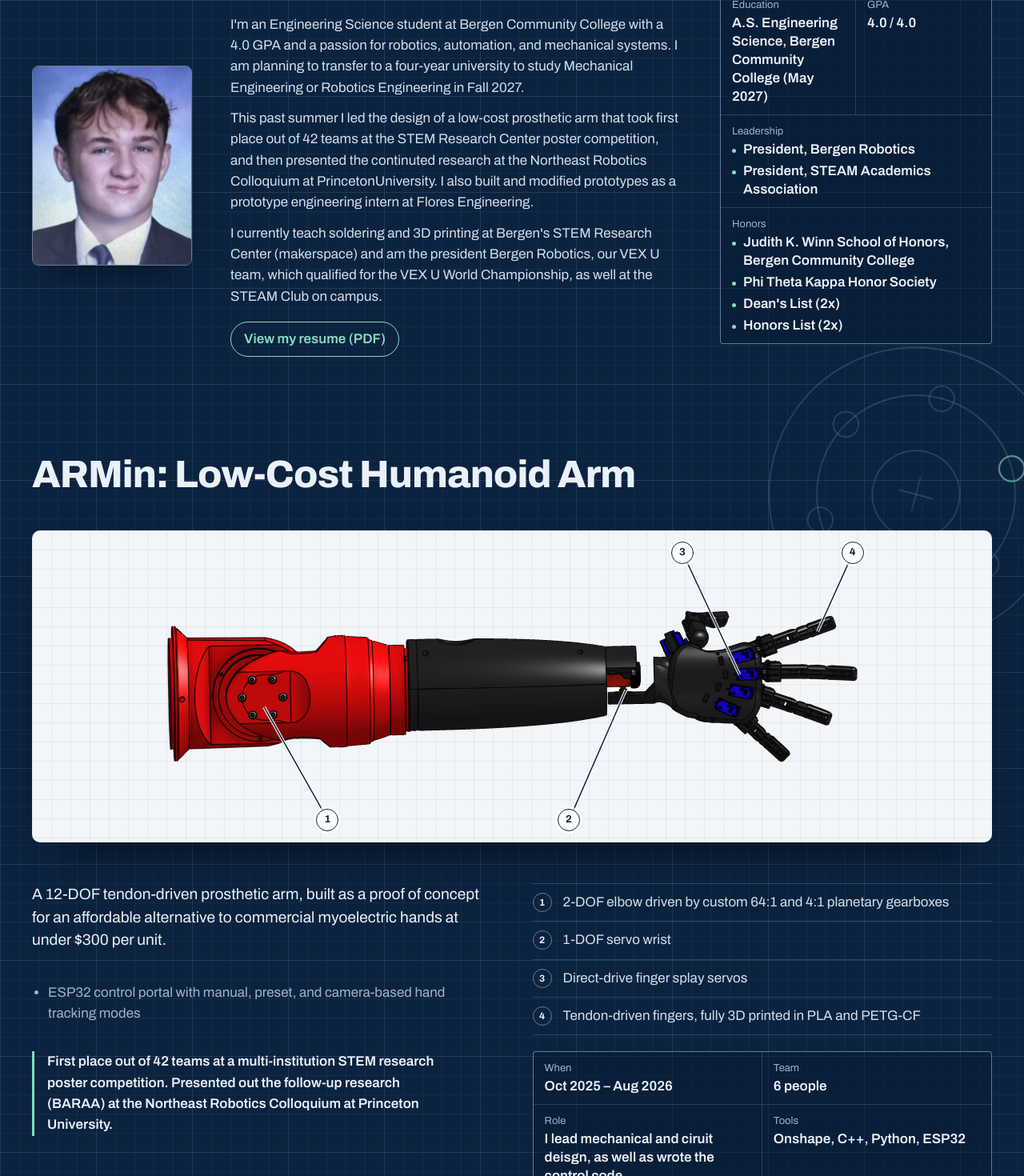
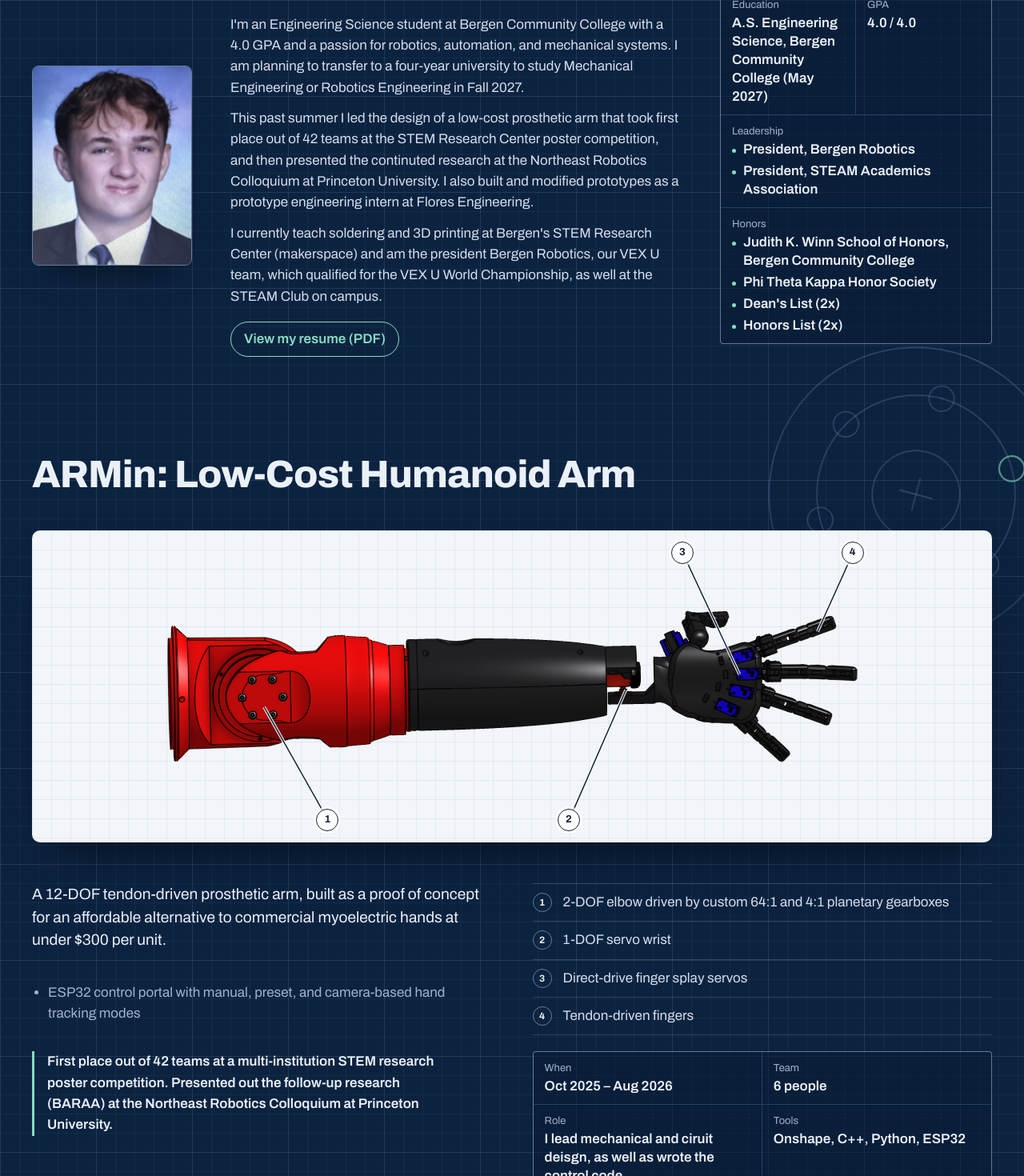
Before and after one commit to trydell29/Mechanical-Design-Portfolio-Tyler-Rydell, a React (Vite) app: page / in a window 1280 px wide. Shown: the part 600-2070 px from the top of the page at 80% size. Built offline with nearby package versions, Linux system fonts and the light colour scheme.

Commit message:
typo fix

```diff
--- a/src/content.js
+++ b/src/content.js
@@ -23,7 +23,7 @@ export const about = {
   heading: "About me",
   paragraphs: [
     "I'm an Engineering Science student at Bergen Community College with a 4.0 GPA and a passion for robotics, automation, and mechanical systems. I am planning to transfer to a four-year university to study Mechanical Engineering or Robotics Engineering in Fall 2027.",
-    "This past summer I led the design of a low-cost prosthetic arm that took first place out of 42 teams at the STEM Research Center poster competition, and then presented the continuted research at the Northeast Robotics Colloquium at PrincetonUniversity. I also built and modified prototypes as a prototype engineering intern at Flores Engineering.",
+    "This past summer I led the design of a low-cost prosthetic arm that took first place out of 42 teams at the STEM Research Center poster competition, and then presented the continuted research at the Northeast Robotics Colloquium at Princeton University. I also built and modified prototypes as a prototype engineering intern at Flores Engineering.",
     "I currently teach soldering and 3D printing at Bergen's STEM Research Center (makerspace) and am the president Bergen Robotics, our VEX U team, which qualified for the VEX U World Championship, as well at the STEAM Club on campus."
   ],
   facts: [
@@ -215,7 +215,7 @@ export const projects = [
       { x: 15, y: 62, lx: 24, ly: 128, label: "2-DOF elbow driven by custom 64:1 and 4:1 planetary gearboxes" },
       { x: 66, y: 52, lx: 58, ly: 128, label: "1-DOF servo wrist" },
       { x: 82, y: 43, lx: 74, ly: -28, label: "Direct-drive finger splay servos" },
-      { x: 93, y: 18, lx: 98, ly: -28, label: "Tendon-driven fingers, fully 3D printed in PLA and PETG-CF" },
+      { x: 93, y: 18, lx: 98, ly: -28, label: "Tendon-driven fingers" },
     ],
     notes: [
       "ESP32 control portal with manual, preset, and camera-based hand tracking modes",
```
